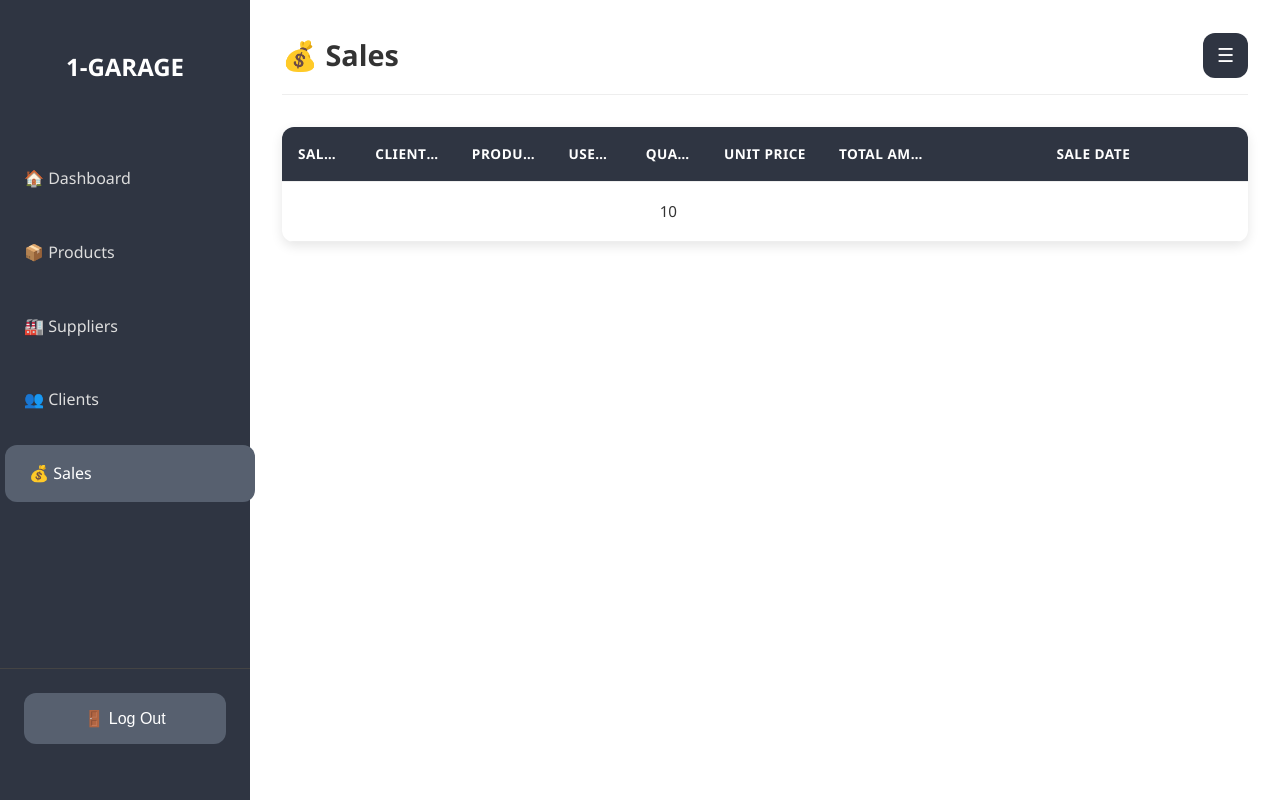
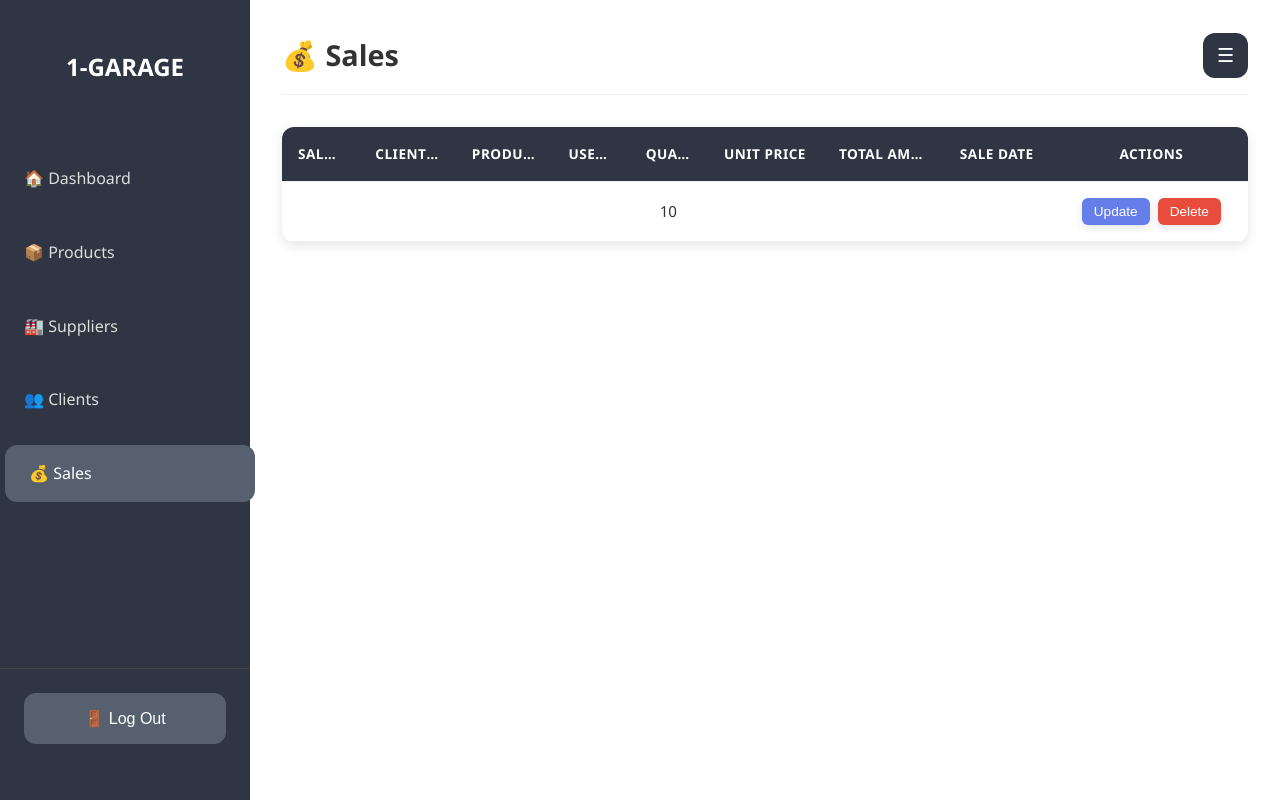
Before and after one commit to tanimankopo/Databaseproject, a PHP site: page /databasefinal/sales.php in a window 1280 px wide. Run offline with PHP 8.4, Linux system fonts and the light colour scheme; the visitor is signed in with stand-in values (Sample User, id 1); tables that the repository leaves empty or names only in its code hold one stand-in row (values such as "Sample post"); data that the repository does not hold is empty.

Commit message:
UPDATE BUTTON

```diff
--- a/css/Sales.css
+++ b/css/Sales.css
@@ -316,22 +316,17 @@
     color: white;
 }
 
-/* Column Widths (balanced for sales data) */
-.sales-table th:nth-child(1), .sales-table td:nth-child(1) { width: 8%; } /* Sale ID */
+ /* Column Widths (balanced for sales data + actions) */
+.sales-table th:nth-child(1), .sales-table td:nth-child(1) { width: 8%; }  /* Sale ID */
 .sales-table th:nth-child(2), .sales-table td:nth-child(2) { width: 10%; } /* Client ID */
 .sales-table th:nth-child(3), .sales-table td:nth-child(3) { width: 10%; } /* Product ID */
-.sales-table th:nth-child(4), .sales-table td:nth-child(4) { width: 8%; } /* User ID */
-.sales-table th:nth-child(5), .sales-table td:nth-child(5) { width: 8%; } /* Quantity */
+.sales-table th:nth-child(4), .sales-table td:nth-child(4) { width: 8%; }  /* User ID */
+.sales-table th:nth-child(  5), .sales-table td:nth-child(5) { width: 8%; }  /* Quantity */
 .sales-table th:nth-child(6), .sales-table td:nth-child(6) { width: 12%; } /* Unit Price */
 .sales-table th:nth-child(7), .sales-table td:nth-child(7) { width: 12%; } /* Total Amount */
-.sales-table th:nth-child(8), .sales-table td:nth-child(8) { width: 32%; } /* Sale Date */
+.sales-table th:nth-child(8), .sales-table td:nth-child(8) { width: 12%; } /* Sale Date */
+.sales-table th:nth-child(9), .sales-table td:nth-child(9) { width: 20%; } /* Actions */
 
-/* Currency Formatting (visual via CSS; add PHP for ₱ if needed) */
-.sales-table td:nth-child(6),
-.sales-table td:nth-child(7) {
-    font-family: monospace; /* Monospace for numbers */
-    font-weight: 500;
-}
 
 /* Modals */
 .modal {
```
